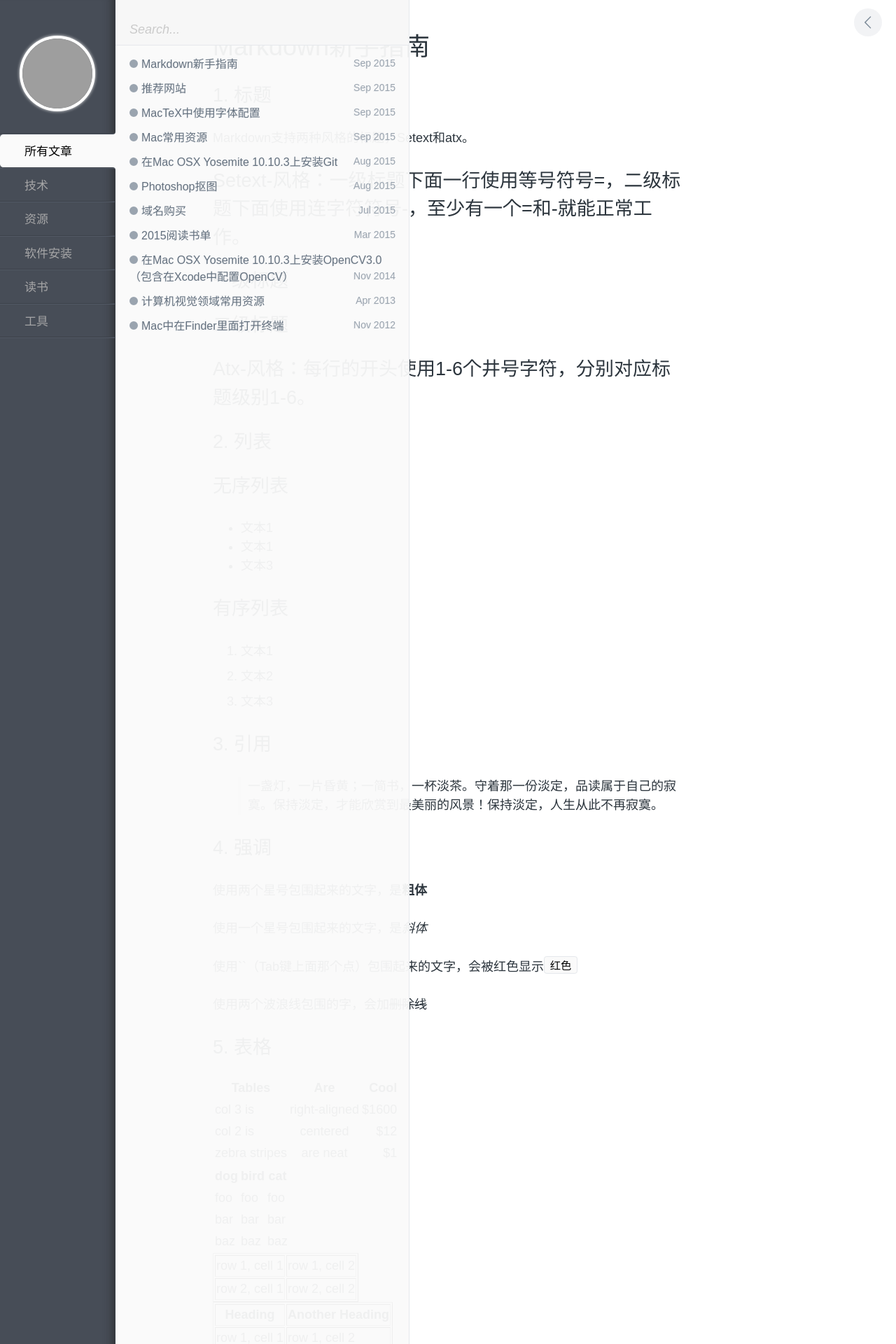
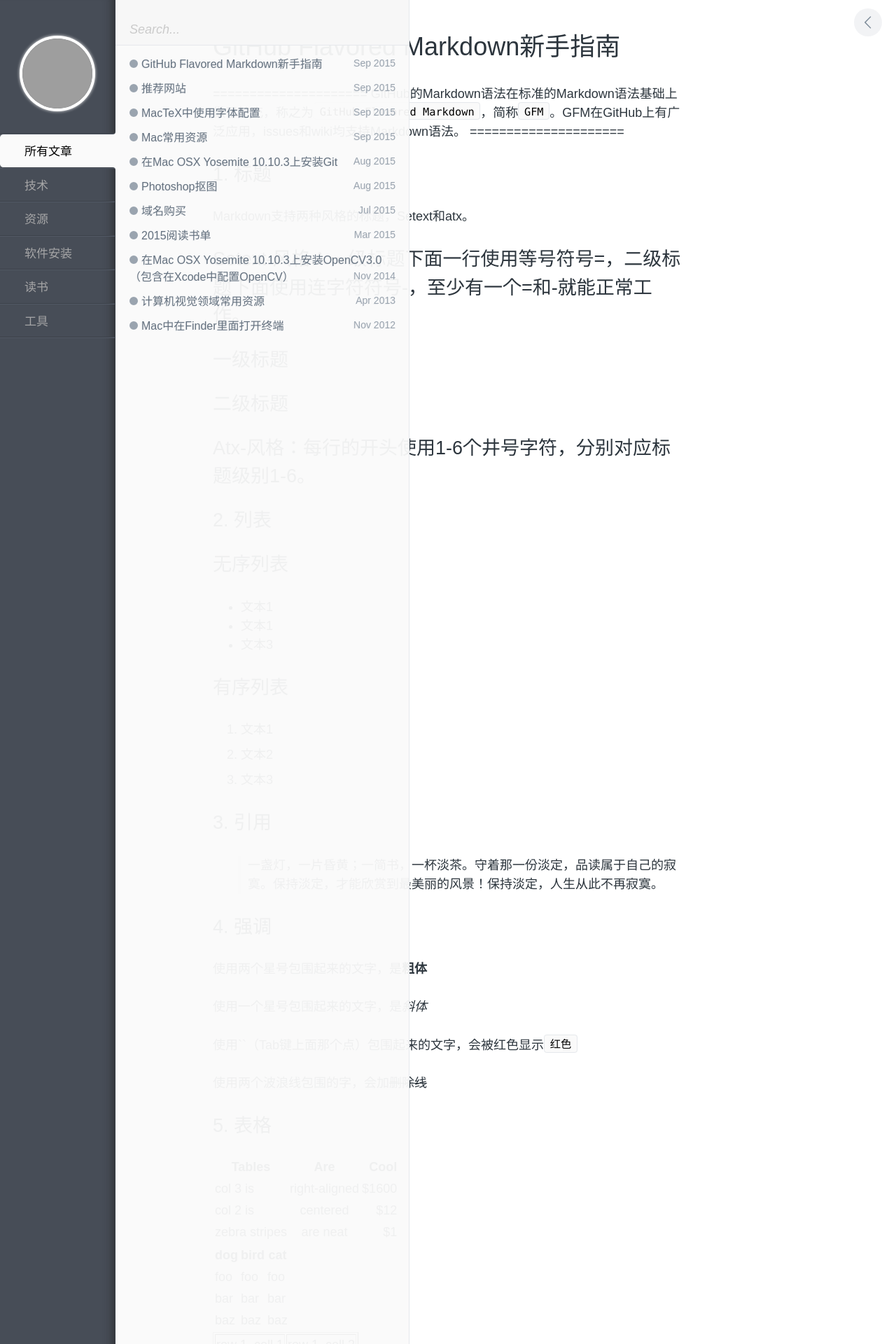
Before and after one commit to zhuyafei/zhuyafei.github.io, a Jekyll site: the page built from _posts/tech/2015-09-20-Markdown.md, in a window 1280 px wide. Shown: the top 1920 px of the page at 70% size. Built offline with Jekyll 4.4.1, drawn with Linux system fonts in a browser that asks for light colours; comment, search, counter and statistics services are not loaded; grey boxes are pictures that could not be loaded.

Commit message:
Modify 2015-09-20-Markdown.md

```diff
--- a/_posts/tech/2015-09-20-Markdown.md
+++ b/_posts/tech/2015-09-20-Markdown.md
@@ -1,8 +1,12 @@
 ---
 layout: post
-title: Markdown新手指南
+title: GitHub Flavored Markdown新手指南
 category: 技术
 ---
+
+=====================
+GitHub的Markdown语法在标准的Markdown语法基础上做了扩充，称之为`GitHub Flavored Markdown`，简称`GFM`。GFM在GitHub上有广泛应用，issues和wiki均支持Markdown语法。
+=====================
 
 # 1. 标题
 
```
